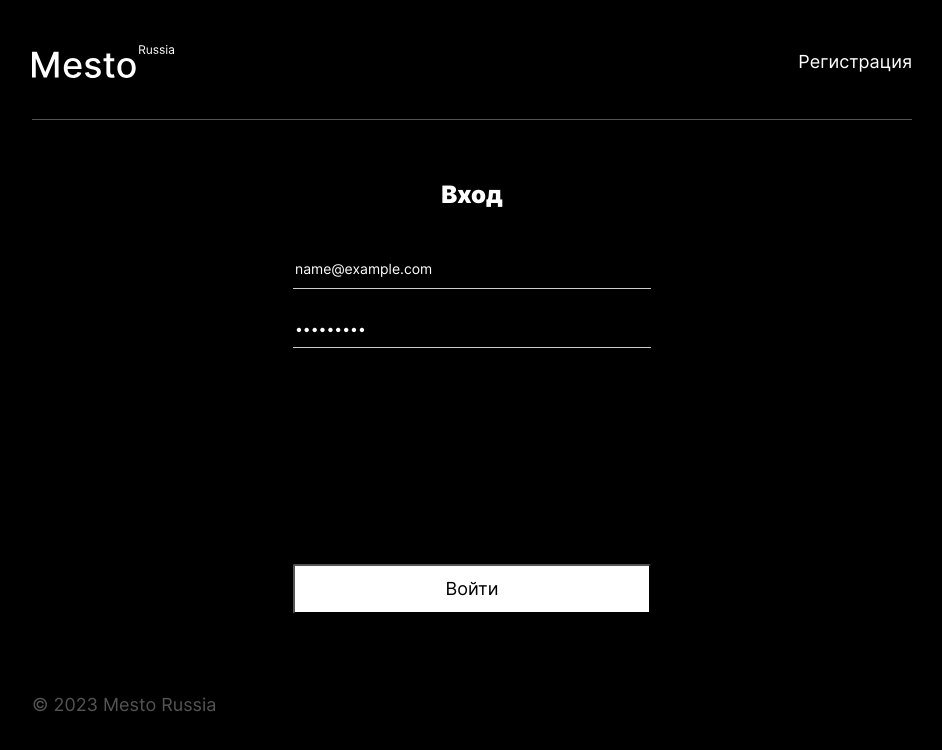
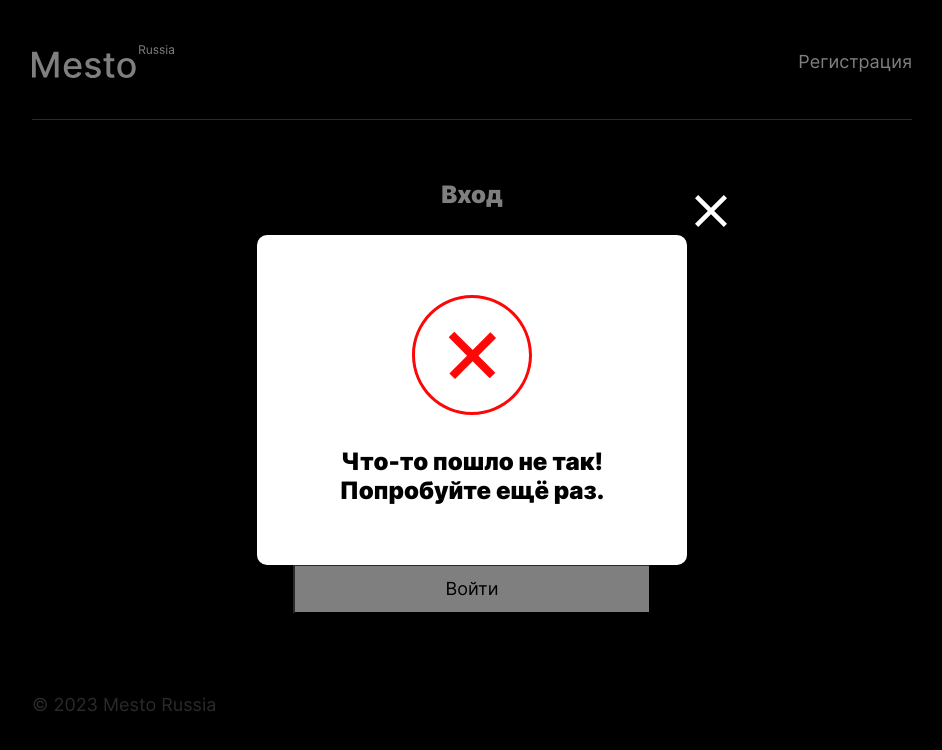
Before and after one commit to MikhailYandex/react-mesto-auth, a React (Create React App) app: page /sign-in in a window 1280 px wide. Both pictures are taken after typing "name@example.com", "Sample123" into the empty fields and a click on the button "Войти". Shown: the top 750 px of the page, without its empty margins (168-1110 px from the left). Built offline with nearby package versions, Linux system fonts and the light colour scheme; no server answers.

Commit message:
feat: infoToolTip

```diff
--- /dev/null
+++ b/src/blocks/notfound/__button/notfound__button.css
@@ -0,0 +1,28 @@
+.notfound__button {
+	margin: 100px 0;
+	border: 0;
+	height: 50px;
+	background: white;
+	border-radius: 2px;
+	color: #000;
+	font-style: normal;
+	font-weight: 400;
+	font-size: 18px;
+	line-height: 22px;
+	text-align: center;
+	padding: 14px 0 18px;
+	cursor: pointer;
+	width: 280px;
+	transition: all .5s ease;
+}
+
+.notfound__button:hover {
+	opacity: .6;
+}
+
+@media (max-width: 767px) {
+	.notfound__button {
+		margin: 70px 0 90px;
+		width: 260px;
+	}
+}
--- /dev/null
+++ b/src/blocks/notfound/__text/notfound__text.css
@@ -0,0 +1,20 @@
+.notfound__text {
+	font-size: 40px;
+	font-weight: 800;
+	line-height: 50px;
+	color: #fff;
+}
+
+@media (max-width: 767px) {
+	.notfound__text {
+		font-size: 35px;
+		line-height: 45px;
+	}
+}
+
+@media (max-width: 410px) {
+	.notfound__text {
+		font-size: 30px;
+		line-height: 40px;
+	}
+}
--- /dev/null
+++ b/src/blocks/notfound/notfound.css
@@ -0,0 +1,14 @@
+.notfound {
+	display: flex;
+	justify-content: center;
+	align-items: center;
+	flex-direction: column;
+	padding: 70px 0 0;
+	text-align: center;
+}
+
+@media (max-width: 767px) {
+	.notfound {
+		padding-top: 50px;
+	}
+}
--- /dev/null
+++ b/src/blocks/popup/__container-infoTooltip/popup__container-infoTooltip.css
@@ -0,0 +1,19 @@
+.popup__container-infoTooltip {
+	padding: 60px 36px;
+  width: 430px;
+  min-height: 330px;
+  border-radius: 10px;
+  box-sizing: border-box;
+  background-color: #fff;
+  display: flex;
+  flex-direction: column;
+  position: relative;
+}
+
+@media (max-width: 630px) {
+  .popup__container-infoTooltip {
+    width: 282px;
+    min-height: 322px;
+		padding: 50px 18px;
+  }
+}
--- /dev/null
+++ b/src/blocks/popup/__infoimage/popup__infoimage.css
@@ -0,0 +1,7 @@
+.popup__infoimage {
+	margin: 0;
+	padding: 0;
+	width: 120px;
+	height: 120px;
+	align-self: center;
+}
--- /dev/null
+++ b/src/blocks/popup/__title/_infotooltip/popup__title_infoTooltip.css
@@ -0,0 +1,17 @@
+.popup__title_infoTooltip {
+	font-family: 'Inter', Arial, Helvetica, sans-serif;
+	margin: 32px 0 0 0;
+	max-width: 358px;
+	font-style: normal;
+	font-weight: 900;
+	font-size: 24px;
+	line-height: 29px;
+	text-align: center;
+}
+
+@media (max-width: 630px) {
+	.popup__title_infoTooltip {
+		font-size: 20px;
+		line-height: 24px;
+	}
+}
--- a/src/components/App.js
+++ b/src/components/App.js
@@ -15,6 +15,7 @@ import Register from "./Register";
 import Login from "./Login";
 import PageNotFound from "./PageNotFound";
 import * as auth from "../utils/auth";
+import InfoTooltip from "./InfoTooltip";
 
 function App() {
   const [isEditProfilePopupOpen, setIsEditProfilePopupOpen] = useState(false);
@@ -22,6 +23,10 @@ function App() {
   const [isEditAvatarPopupOpen, setIsEditAvatarPopupOpen] = useState(false);
   const [isImagePopupOpen, setIsImagePopupOpen] = useState(false);
   const [isConfirmationPopupOpen, setIsConfirmationPopupOpen] = useState(false);
+
+	//оповещение о статусе регистрации
+	const [isInfoTooltip, setIsInfoTooltip] = useState(false);
+  const [isInfoTooltipOk, setIsInfoTooltipOk] = useState(false);
 
   //проверка, авторизован ли пользователь
   const [loggedIn, setLoggedIn] = useState(false);
@@ -132,9 +137,13 @@ function App() {
     auth
       .register(email, password)
       .then(() => {
+				setIsInfoTooltipOk(true);
+        setIsInfoTooltip(true);
         navigate("/sign-in", { replace: true });
       })
       .catch((err) => {
+				setIsInfoTooltipOk(false);
+        setIsInfoTooltip(true);
         console.log(err);
       });
   }
@@ -151,6 +160,8 @@ function App() {
         }
       })
       .catch((err) => {
+				setIsInfoTooltipOk(false);
+        setIsInfoTooltip(true);
         console.log(err);
       });
   }
@@ -206,6 +217,7 @@ function App() {
     setIsEditAvatarPopupOpen(false);
     setIsImagePopupOpen(false);
     setIsConfirmationPopupOpen(false);
+		setIsInfoTooltip(false);
     setSelectedCard({});
   }
 
@@ -238,6 +250,12 @@ function App() {
           <Route path="*" element={<PageNotFound />} />
         </Routes>
         <Footer />
+
+				<InfoTooltip
+          isOpen={isInfoTooltip}
+          onClose={closeAllPopups}
+          isInfoTooltipOk={isInfoTooltipOk}
+        />
 
         <EditProfilePopup
           isOpen={isEditProfilePopupOpen}
--- /dev/null
+++ b/src/components/InfoTooltip.js
@@ -0,0 +1,26 @@
+import SuccessImage from "../images/success.svg";
+import FailedImage from "../images/error.svg";
+
+function InfoTooltip({ onClose, isOpen, isInfoTooltipOk }) {
+  return (
+    <div className={isOpen ? `popup popup_opened` : `popup`} onClick={onClose}>
+      <form
+        className="popup__container-infoTooltip"
+        onClick={(e) => e.stopPropagation()}
+      >
+        <button type="button" className="popup__close" onClick={onClose} />
+        <img
+          src={isInfoTooltipOk ? SuccessImage : FailedImage}
+          className="popup__infoimage"
+        />
+        <h2 className="popup__title popup__title_infoTooltip">
+          {isInfoTooltipOk
+            ? "Вы успешно зарегистрировались!"
+            : "Что-то пошло не так! Попробуйте ещё раз."}
+        </h2>
+      </form>
+    </div>
+  );
+}
+
+export default InfoTooltip;
--- a/src/components/PageNotFound.js
+++ b/src/components/PageNotFound.js
@@ -1,10 +1,24 @@
+import { useNavigate } from "react-router-dom";
 
 const PageNotFound = () => {
-	return (
-		<div>
+	const navigate = useNavigate();
 
-		</div>
-	)
-}
+  return (
+    <div className="notfound">
+      <h2 className="notfound__text">
+        Ошибка 404! <br />
+        Такой страницы не существует!
+      </h2>
+      <button
+        className="notfound__button"
+        onClick={() => {
+          navigate(-1);
+        }}
+      >
+        Вернуться назад
+      </button>
+    </div>
+  );
+};
 
-export default PageNotFound
+export default PageNotFound;
--- a/src/index.css
+++ b/src/index.css
@@ -48,10 +48,13 @@
 @import url(./blocks/popup/__figure/popup__figure.css);
 @import url(./blocks/popup/__image/popup__image.css);
 @import url(./blocks/popup/__caption/popup__caption.css);
+@import url(./blocks/popup/__infoimage/popup__infoimage.css);
 @import url(./blocks/popup/__container-avatar/popup__container-avatar.css);
 @import url(./blocks/popup/__container-confirm/popup__container-confirm.css);
 @import url(./blocks/popup/__title-confirm/popup__title-confirm.css);
 @import url(./blocks/popup/__title-avatar/popup__title-avatar.css);
+@import url(./blocks/popup/__container-infoTooltip/popup__container-infoTooltip.css);
+@import url(./blocks/popup/__title/_infotooltip/popup__title_infoTooltip.css);
 
 @import url(./blocks/popup/__input-error/popup__input-error.css);
 @import url(./blocks/popup/__input-error/_active/popup__input-error_active.css);
@@ -68,3 +71,7 @@
 @import url(./blocks/burger/__line/burger__line.css);
 @import url(./blocks/burger/__line/_active/burger__line_active.css);
 @import url(./blocks/header/_active/header_active.css);
+
+@import url(./blocks/notfound/notfound.css);
+@import url(./blocks/notfound/__text/notfound__text.css);
+@import url(./blocks/notfound/__button/notfound__button.css);
```
Also changed, not shown: src/images/error.svg (added), src/images/success.svg (added).
